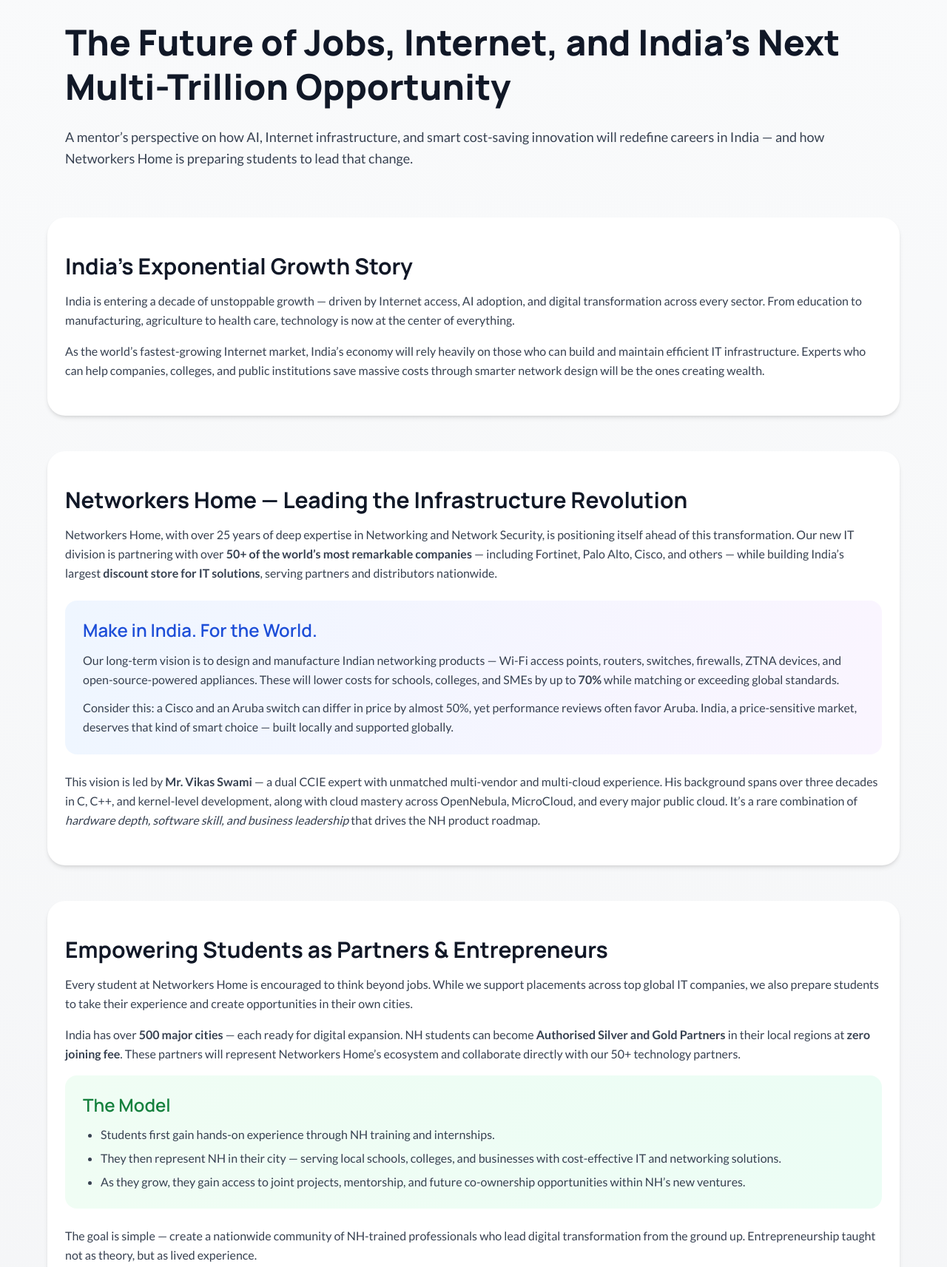
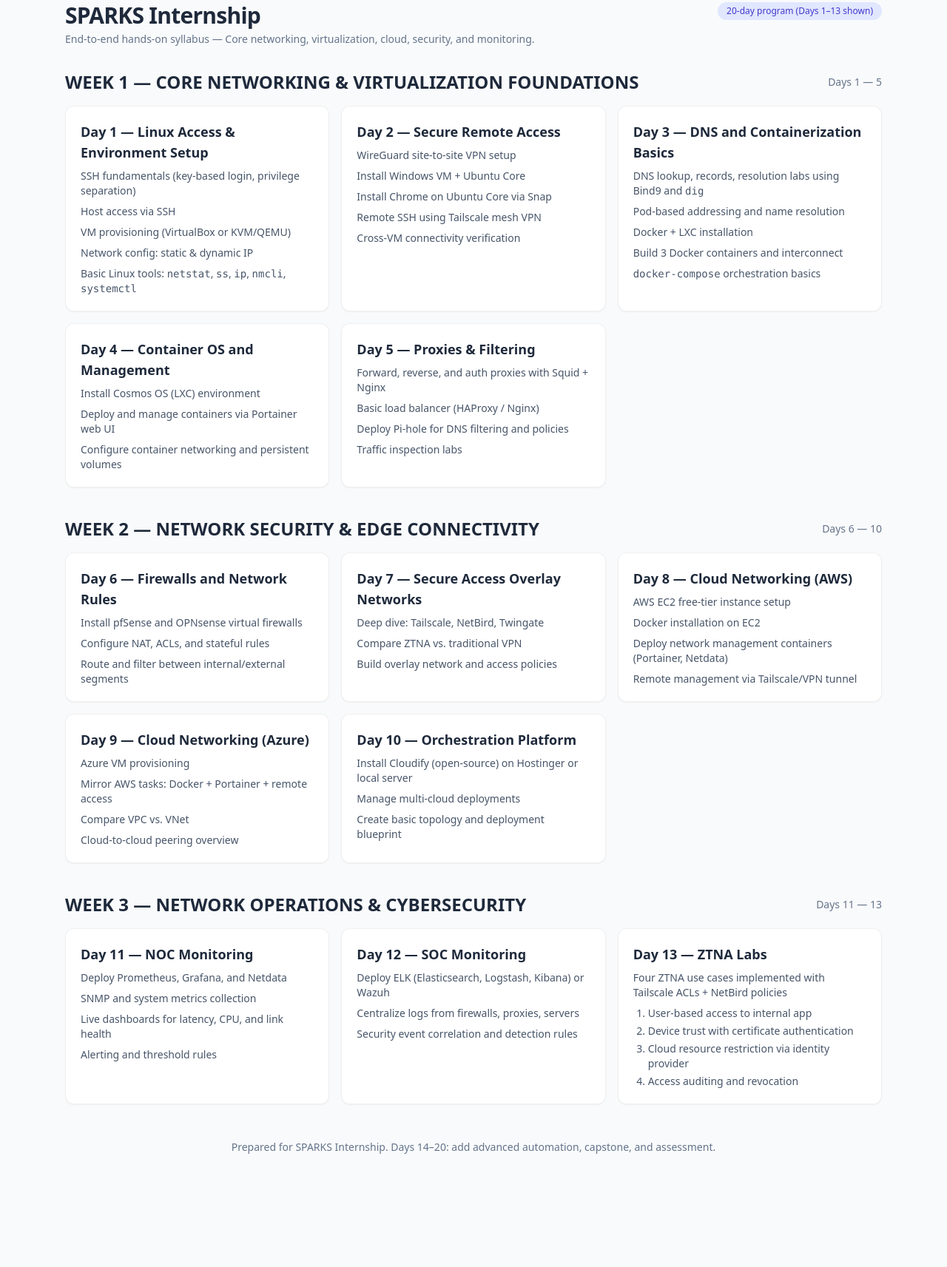
Before and after one commit to vikasswaminh/vikasswami, a plain HTML site: page 1.html in a window 1280 px wide. Shown: the part 37-1750 px from the top of the page at 74% size. After the commit the page ends 1638 px from the top, so only its background shows below. Drawn offline with nearby package versions, Linux system fonts and the light colour scheme.

Commit message:
Update 1.html

```diff
--- a/1.html
+++ b/1.html
@@ -1,115 +1,208 @@
-<!DOCTYPE html>
+<!doctype html>
 <html lang="en">
 <head>
-  <meta charset="UTF-8" />
-  <meta name="viewport" content="width=device-width, initial-scale=1.0" />
-  <title>The Future of Jobs & Internet Revolution in India | Networkers Home</title>
-  <script src="https://cdn.tailwindcss.com/2.2.19"></script>
-  <link href="https://fonts.googleapis.com/css2?family=Manrope:wght@400;600;700;800&family=Lato:wght@400;700&display=swap" rel="stylesheet">
+  <meta charset="utf-8" />
+  <meta name="viewport" content="width=device-width,initial-scale=1" />
+  <title>SPARKS Internship — 3-Week Syllabus</title>
+  <script src="https://cdn.tailwindcss.com"></script>
   <style>
-    body {font-family: 'Lato', sans-serif;}
-    h1, h2, h3 {font-family: 'Manrope', sans-serif;}
+    /* subtle card border for light/dark */
+    .card {
+      border: 1px solid rgba(0,0,0,0.06);
+      backdrop-filter: blur(6px);
+    }
+    @media (prefers-color-scheme: dark) {
+      .card { border-color: rgba(255,255,255,0.06); }
+    }
   </style>
 </head>
-<body class="bg-gradient-to-b from-gray-50 to-gray-100 text-gray-900">
+<body class="bg-gray-50 text-slate-800 antialiased">
+  <div class="max-w-6xl mx-auto px-6 py-10">
+    <header class="flex items-start justify-between gap-4 mb-8">
+      <div>
+        <h1 class="text-3xl font-extrabold tracking-tight">SPARKS Internship</h1>
+        <p class="mt-1 text-sm text-slate-500">End-to-end hands-on syllabus — Core networking, virtualization, cloud, security, and monitoring.</p>
+      </div>
+      <div class="flex items-center gap-3">
+        <span class="text-xs font-medium px-3 py-1 rounded-full bg-indigo-100 text-indigo-700">20-day program (Days 1–13 shown)</span>
+      </div>
+    </header>
 
-  <!-- Header -->
-  <section class="py-16 px-6 max-w-6xl mx-auto">
-    <h1 class="text-5xl font-extrabold text-gray-900 mb-6 leading-tight">
-      The Future of Jobs, Internet, and India's Next Multi-Trillion Opportunity
-    </h1>
-    <p class="text-lg text-gray-700 leading-relaxed">
-      A mentor’s perspective on how AI, Internet infrastructure, and smart cost-saving innovation will redefine careers in India — and how Networkers Home is preparing students to lead that change.
-    </p>
-  </section>
+    <!-- Week 1 -->
+    <section class="mb-10">
+      <div class="flex items-center justify-between mb-4">
+        <h2 class="text-2xl font-semibold">WEEK 1 — CORE NETWORKING & VIRTUALIZATION FOUNDATIONS</h2>
+        <span class="text-sm text-slate-500">Days 1 — 5</span>
+      </div>
 
-  <!-- Section: Growth -->
-  <section class="max-w-6xl mx-auto px-6 py-12 bg-white rounded-3xl shadow-md mb-12">
-    <h2 class="text-3xl font-bold mb-4 text-gray-900">India’s Exponential Growth Story</h2>
-    <p class="text-gray-700 leading-relaxed mb-4">
-      India is entering a decade of unstoppable growth — driven by Internet access, AI adoption, and digital transformation across every sector. From education to manufacturing, agriculture to health care, technology is now at the center of everything.
-    </p>
-    <p class="text-gray-700 leading-relaxed">
-      As the world’s fastest-growing Internet market, India’s economy will rely heavily on those who can build and maintain efficient IT infrastructure. Experts who can help companies, colleges, and public institutions save massive costs through smarter network design will be the ones creating wealth.
-    </p>
-  </section>
+      <div class="grid gap-4 sm:grid-cols-2 lg:grid-cols-3">
+        <!-- Day 1 -->
+        <article class="card bg-white rounded-xl p-5 shadow-sm">
+          <h3 class="text-lg font-semibold mb-2">Day 1 — Linux Access & Environment Setup</h3>
+          <ul class="text-sm space-y-2 text-slate-600">
+            <li>SSH fundamentals (key-based login, privilege separation)</li>
+            <li>Host access via SSH</li>
+            <li>VM provisioning (VirtualBox or KVM/QEMU)</li>
+            <li>Network config: static & dynamic IP</li>
+            <li>Basic Linux tools: <code>netstat</code>, <code>ss</code>, <code>ip</code>, <code>nmcli</code>, <code>systemctl</code></li>
+          </ul>
+        </article>
 
-  <!-- Section: Networkers Home Vision -->
-  <section class="max-w-6xl mx-auto px-6 py-12 bg-white rounded-3xl shadow-md mb-12">
-    <h2 class="text-3xl font-bold mb-4 text-gray-900">Networkers Home — Leading the Infrastructure Revolution</h2>
-    <p class="text-gray-700 leading-relaxed mb-6">
-      Networkers Home, with over 25 years of deep expertise in Networking and Network Security, is positioning itself ahead of this transformation. Our new IT division is partnering with over <strong>50+ of the world’s most remarkable companies</strong> — including Fortinet, Palo Alto, Cisco, and others — while building India’s largest <strong>discount store for IT solutions</strong>, serving partners and distributors nationwide.
-    </p>
+        <!-- Day 2 -->
+        <article class="card bg-white rounded-xl p-5 shadow-sm">
+          <h3 class="text-lg font-semibold mb-2">Day 2 — Secure Remote Access</h3>
+          <ul class="text-sm space-y-2 text-slate-600">
+            <li>WireGuard site-to-site VPN setup</li>
+            <li>Install Windows VM + Ubuntu Core</li>
+            <li>Install Chrome on Ubuntu Core via Snap</li>
+            <li>Remote SSH using Tailscale mesh VPN</li>
+            <li>Cross-VM connectivity verification</li>
+          </ul>
+        </article>
 
-    <div class="bg-gradient-to-r from-blue-50 to-purple-50 rounded-2xl p-6 mb-6">
-      <h3 class="text-2xl font-semibold text-blue-700 mb-3">Make in India. For the World.</h3>
-      <p class="text-gray-700 leading-relaxed">
-        Our long-term vision is to design and manufacture Indian networking products — Wi-Fi access points, routers, switches, firewalls, ZTNA devices, and open-source-powered appliances. These will lower costs for schools, colleges, and SMEs by up to <strong>70%</strong> while matching or exceeding global standards.
-      </p>
-      <p class="text-gray-700 leading-relaxed mt-3">
-        Consider this: a Cisco and an Aruba switch can differ in price by almost 50%, yet performance reviews often favor Aruba. India, a price-sensitive market, deserves that kind of smart choice — built locally and supported globally.
-      </p>
-    </div>
+        <!-- Day 3 -->
+        <article class="card bg-white rounded-xl p-5 shadow-sm">
+          <h3 class="text-lg font-semibold mb-2">Day 3 — DNS and Containerization Basics</h3>
+          <ul class="text-sm space-y-2 text-slate-600">
+            <li>DNS lookup, records, resolution labs using Bind9 and <code>dig</code></li>
+            <li>Pod-based addressing and name resolution</li>
+            <li>Docker + LXC installation</li>
+            <li>Build 3 Docker containers and interconnect</li>
+            <li><code>docker-compose</code> orchestration basics</li>
+          </ul>
+        </article>
 
-    <p class="text-gray-700 leading-relaxed">
-      This vision is led by <strong>Mr. Vikas Swami</strong> — a dual CCIE expert with unmatched multi-vendor and multi-cloud experience. His background spans over three decades in C, C++, and kernel-level development, along with cloud mastery across OpenNebula, MicroCloud, and every major public cloud.
-      It’s a rare combination of <em>hardware depth, software skill, and business leadership</em> that drives the NH product roadmap.
-    </p>
-  </section>
+        <!-- Day 4 -->
+        <article class="card bg-white rounded-xl p-5 shadow-sm">
+          <h3 class="text-lg font-semibold mb-2">Day 4 — Container OS and Management</h3>
+          <ul class="text-sm space-y-2 text-slate-600">
+            <li>Install Cosmos OS (LXC) environment</li>
+            <li>Deploy and manage containers via Portainer web UI</li>
+            <li>Configure container networking and persistent volumes</li>
+          </ul>
+        </article>
 
-  <!-- Section: Partner & Entrepreneurship Model -->
-  <section class="max-w-6xl mx-auto px-6 py-12 bg-white rounded-3xl shadow-md mb-12">
-    <h2 class="text-3xl font-bold mb-4 text-gray-900">Empowering Students as Partners & Entrepreneurs</h2>
-    <p class="text-gray-700 leading-relaxed mb-4">
-      Every student at Networkers Home is encouraged to think beyond jobs. While we support placements across top global IT companies, we also prepare students to take their experience and create opportunities in their own cities.
-    </p>
-    <p class="text-gray-700 leading-relaxed mb-4">
-      India has over <strong>500 major cities</strong> — each ready for digital expansion. NH students can become <strong>Authorised Silver and Gold Partners</strong> in their local regions at <strong>zero joining fee</strong>. These partners will represent Networkers Home’s ecosystem and collaborate directly with our 50+ technology partners.
-    </p>
-    <div class="bg-gradient-to-r from-green-50 to-emerald-50 rounded-2xl p-6 mb-6">
-      <h3 class="text-2xl font-semibold text-green-700 mb-3">The Model</h3>
-      <ul class="list-disc ml-6 text-gray-700 space-y-2">
-        <li>Students first gain hands-on experience through NH training and internships.</li>
-        <li>They then represent NH in their city — serving local schools, colleges, and businesses with cost-effective IT and networking solutions.</li>
-        <li>As they grow, they gain access to joint projects, mentorship, and future co-ownership opportunities within NH’s new ventures.</li>
-      </ul>
-    </div>
-    <p class="text-gray-700 leading-relaxed">
-      The goal is simple — create a nationwide community of NH-trained professionals who lead digital transformation from the ground up.
-      Entrepreneurship taught not as theory, but as lived experience.
-    </p>
-  </section>
+        <!-- Day 5 -->
+        <article class="card bg-white rounded-xl p-5 shadow-sm">
+          <h3 class="text-lg font-semibold mb-2">Day 5 — Proxies & Filtering</h3>
+          <ul class="text-sm space-y-2 text-slate-600">
+            <li>Forward, reverse, and auth proxies with Squid + Nginx</li>
+            <li>Basic load balancer (HAProxy / Nginx)</li>
+            <li>Deploy Pi-hole for DNS filtering and policies</li>
+            <li>Traffic inspection labs</li>
+          </ul>
+        </article>
+      </div>
+    </section>
 
-  <!-- Section: The Broader Vision -->
-  <section class="max-w-6xl mx-auto px-6 py-12 bg-white rounded-3xl shadow-md mb-12">
-    <h2 class="text-3xl font-bold mb-4 text-gray-900">Building for a Connected Future</h2>
-    <p class="text-gray-700 leading-relaxed mb-4">
-      As every home, office, and shop goes online, India will see new models of Internet access and sharing. We envision even small stores and tea shops selling Wi-Fi vouchers — ₹20 for an hour of high-speed 1 Gbps Internet — supporting students, professionals, and gig workers across the country.
-    </p>
-    <p class="text-gray-700 leading-relaxed mb-4">
-      Networkers Home is building the technologies and training behind this — from intelligent routers and edge firewalls to AI-powered network management systems. The mission is to make <strong>secure connectivity affordable and universal</strong>.
-    </p>
-    <p class="text-gray-700 leading-relaxed">
-      By combining hardware design, software innovation, and nationwide mentorship, NH aims to become India’s first truly integrated networking products and education company — rooted in Indian expertise, but designed for global impact.
-    </p>
-  </section>
+    <!-- Week 2 -->
+    <section class="mb-10">
+      <div class="flex items-center justify-between mb-4">
+        <h2 class="text-2xl font-semibold">WEEK 2 — NETWORK SECURITY & EDGE CONNECTIVITY</h2>
+        <span class="text-sm text-slate-500">Days 6 — 10</span>
+      </div>
 
-  <!-- Section: Closing -->
-  <section class="max-w-6xl mx-auto px-6 py-12 bg-gradient-to-r from-blue-600 to-purple-600 rounded-3xl shadow-lg text-white mb-16">
-    <h2 class="text-3xl font-extrabold mb-4">Mentor’s Message to Students</h2>
-    <p class="text-white/90 leading-relaxed mb-4">
-      The future will not wait for big companies to decide what jobs remain. The next era belongs to builders — people who understand networks, automation, and AI deeply enough to design solutions that save time and money for others.
-    </p>
-    <p class="text-white/90 leading-relaxed mb-4">
-      As AI takes over routine tasks, the power shifts to those who can make systems talk to each other — securely, efficiently, and affordably. That is where Networkers Home students will lead.
-    </p>
-    <p class="text-white font-semibold text-lg mt-6">
-      <em>Let’s build the Internet of India — one city, one idea, one entrepreneur at a time.</em>
-    </p>
-  </section>
+      <div class="grid gap-4 sm:grid-cols-2 lg:grid-cols-3">
+        <!-- Day 6 -->
+        <article class="card bg-white rounded-xl p-5 shadow-sm">
+          <h3 class="text-lg font-semibold mb-2">Day 6 — Firewalls and Network Rules</h3>
+          <ul class="text-sm space-y-2 text-slate-600">
+            <li>Install pfSense and OPNsense virtual firewalls</li>
+            <li>Configure NAT, ACLs, and stateful rules</li>
+            <li>Route and filter between internal/external segments</li>
+          </ul>
+        </article>
 
-  <footer class="text-center text-gray-500 text-sm pb-10">
-    © 2025 Networkers Home. All Rights Reserved.
-  </footer>
+        <!-- Day 7 -->
+        <article class="card bg-white rounded-xl p-5 shadow-sm">
+          <h3 class="text-lg font-semibold mb-2">Day 7 — Secure Access Overlay Networks</h3>
+          <ul class="text-sm space-y-2 text-slate-600">
+            <li>Deep dive: Tailscale, NetBird, Twingate</li>
+            <li>Compare ZTNA vs. traditional VPN</li>
+            <li>Build overlay network and access policies</li>
+          </ul>
+        </article>
+
+        <!-- Day 8 -->
+        <article class="card bg-white rounded-xl p-5 shadow-sm">
+          <h3 class="text-lg font-semibold mb-2">Day 8 — Cloud Networking (AWS)</h3>
+          <ul class="text-sm space-y-2 text-slate-600">
+            <li>AWS EC2 free-tier instance setup</li>
+            <li>Docker installation on EC2</li>
+            <li>Deploy network management containers (Portainer, Netdata)</li>
+            <li>Remote management via Tailscale/VPN tunnel</li>
+          </ul>
+        </article>
+
+        <!-- Day 9 -->
+        <article class="card bg-white rounded-xl p-5 shadow-sm">
+          <h3 class="text-lg font-semibold mb-2">Day 9 — Cloud Networking (Azure)</h3>
+          <ul class="text-sm space-y-2 text-slate-600">
+            <li>Azure VM provisioning</li>
+            <li>Mirror AWS tasks: Docker + Portainer + remote access</li>
+            <li>Compare VPC vs. VNet</li>
+            <li>Cloud-to-cloud peering overview</li>
+          </ul>
+        </article>
+
+        <!-- Day 10 -->
+        <article class="card bg-white rounded-xl p-5 shadow-sm">
+          <h3 class="text-lg font-semibold mb-2">Day 10 — Orchestration Platform</h3>
+          <ul class="text-sm space-y-2 text-slate-600">
+            <li>Install Cloudify (open-source) on Hostinger or local server</li>
+            <li>Manage multi-cloud deployments</li>
+            <li>Create basic topology and deployment blueprint</li>
+          </ul>
+        </article>
+      </div>
+    </section>
+
+    <!-- Week 3 -->
+    <section>
+      <div class="flex items-center justify-between mb-4">
+        <h2 class="text-2xl font-semibold">WEEK 3 — NETWORK OPERATIONS & CYBERSECURITY</h2>
+        <span class="text-sm text-slate-500">Days 11 — 13</span>
+      </div>
+
+      <div class="grid gap-4 sm:grid-cols-2 lg:grid-cols-3">
+        <!-- Day 11 -->
+        <article class="card bg-white rounded-xl p-5 shadow-sm">
+          <h3 class="text-lg font-semibold mb-2">Day 11 — NOC Monitoring</h3>
+          <ul class="text-sm space-y-2 text-slate-600">
+            <li>Deploy Prometheus, Grafana, and Netdata</li>
+            <li>SNMP and system metrics collection</li>
+            <li>Live dashboards for latency, CPU, and link health</li>
+            <li>Alerting and threshold rules</li>
+          </ul>
+        </article>
+
+        <!-- Day 12 -->
+        <article class="card bg-white rounded-xl p-5 shadow-sm">
+          <h3 class="text-lg font-semibold mb-2">Day 12 — SOC Monitoring</h3>
+          <ul class="text-sm space-y-2 text-slate-600">
+            <li>Deploy ELK (Elasticsearch, Logstash, Kibana) or Wazuh</li>
+            <li>Centralize logs from firewalls, proxies, servers</li>
+            <li>Security event correlation and detection rules</li>
+          </ul>
+        </article>
+
+        <!-- Day 13 -->
+        <article class="card bg-white rounded-xl p-5 shadow-sm">
+          <h3 class="text-lg font-semibold mb-2">Day 13 — ZTNA Labs</h3>
+          <p class="text-sm text-slate-600 mb-2">Four ZTNA use cases implemented with Tailscale ACLs + NetBird policies</p>
+          <ol class="list-decimal pl-5 text-sm text-slate-600 space-y-1">
+            <li>User-based access to internal app</li>
+            <li>Device trust with certificate authentication</li>
+            <li>Cloud resource restriction via identity provider</li>
+            <li>Access auditing and revocation</li>
+          </ol>
+        </article>
+      </div>
+    </section>
+
+    <footer class="mt-12 text-center text-sm text-slate-500">
+      <span>Prepared for SPARKS Internship. Days 14–20: add advanced automation, capstone, and assessment.</span>
+    </footer>
+  </div>
 </body>
 </html>
```
